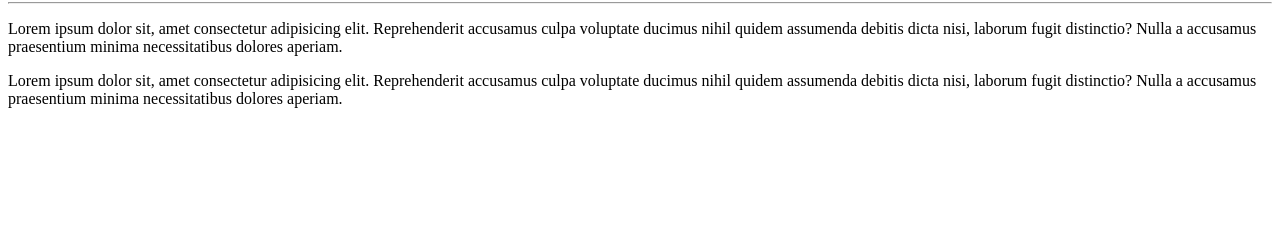
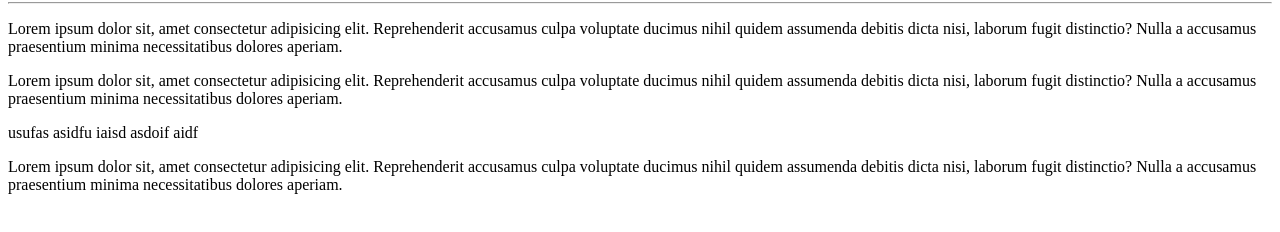
Before and after one commit to profsebastiao/DevHome, a plain HTML site: page site/index.html in a window 1280 px wide. Shown: the part 78-310 px from the top of the page. Drawn offline with Linux system fonts and the light colour scheme.

Commit message:
Update index.html
mudei o aquivo

```diff
--- a/site/index.html
+++ b/site/index.html
@@ -16,5 +16,9 @@
      <p>Lorem ipsum dolor sit, amet consectetur adipisicing elit. Reprehenderit accusamus
         culpa voluptate ducimus nihil quidem assumenda debitis dicta nisi, laborum fugit distinctio?
         Nulla a accusamus praesentium minima necessitatibus dolores aperiam.</p>
+        <p> usufas asidfu iaisd asdoif aidf  <p>Lorem ipsum dolor sit, amet consectetur adipisicing elit. Reprehenderit accusamus
+            culpa voluptate ducimus nihil quidem assumenda debitis dicta nisi, laborum fugit distinctio?
+            Nulla a accusamus praesentium minima necessitatibus dolores aperiam.</p</p>
+
 </body>
 </html>
```
